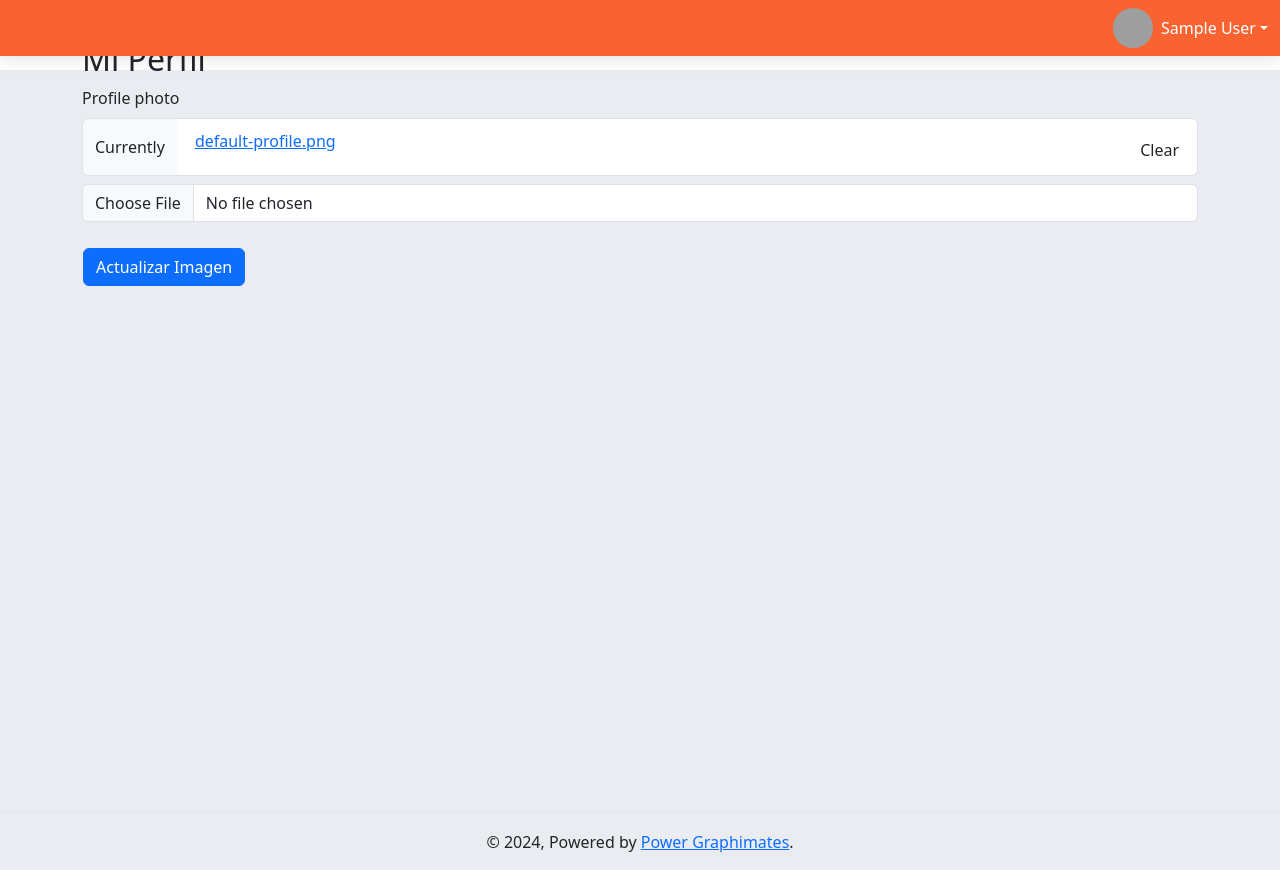
After one commit to graphimates/tire, a Django app: page /perfil/ in a window 1280 px wide. The commit adds this page. Run offline with Django 5.2, Linux system fonts and the light colour scheme; the visitor is signed in with stand-in values (Sample User, id 1); some libraries are stand-ins or nearby versions; grey boxes are pictures that could not be loaded.

Commit message:
Listo para pull request

```diff
--- a/static/assets/css/custom.css
+++ b/static/assets/css/custom.css
@@ -1,19 +1,28 @@
-/* custom.css */
-
 /* Color de fondo del header */
 .bg-orange {
-  background-color: #be5a03 !important;
+  background-color: #f96332 !important;
+}
+
+/* Cambiar el color de la barra de navegación principal */
+.navbar {
+  background-color: #f96332 !important; /* Aplica a todas las barras de navegación */
 }
 
 /* Ajustes para el header */
 header {
+  background-color: #f96332 !important; /* Asegura que el header tenga el color */
   position: fixed;
   top: 0;
   width: 100%;
   z-index: 1030;
 }
 
-/* Asegurar la consistencia visual */
+/* Para asegurarnos de que se aplica el color en el navbar en todas las pantallas */
+.navbar-dark {
+  background-color: #f96332 !important;
+}
+
+/* Ajustes generales */
 .main-panel {
   display: flex;
   flex-direction: column;
@@ -32,7 +41,7 @@ header {
 /* Botón seleccionado (resaltado) */
 .nav-item.active a {
   background-color: #fff !important; /* Fondo blanco para el botón seleccionado */
-  color: hsla(28, 93%, 48%, 0.911) !important; /* Texto naranja para el botón seleccionado */
+  color: hsl(51, 100%, 50%) !important; /* Texto naranja para el botón seleccionado */
   border-radius: 8px; /* Bordes redondeados */
   box-shadow: 0 4px 20px 0 rgba(0, 0, 0, 0.14),
               0 7px 10px -5px rgba(255, 133, 27, 0.4); /* Sombra */
@@ -41,7 +50,7 @@ header {
 /* Botón Upgrade to Pro al final del sidebar */
 .sidebar-footer a.upgrade-pro {
   background-color: #fff; /* Fondo blanco */
-  color: #FF851B !important; /* Texto naranja */
+  color: #f96332 !important; /* Texto naranja */
   padding: 15px 25px;
   text-align: center;
   border-radius: 30px; /* Botón redondeado */
@@ -54,7 +63,7 @@ header {
 }
 
 .sidebar-footer a.upgrade-pro:hover {
-  background-color: #f8440d; /* Cambiar a un tono más claro al hacer hover */
+  background-color: #f96332; /* Cambiar a un tono más claro al hacer hover */
   color: #fff !important; /* Texto blanco al hacer hover */
 }
 
@@ -74,7 +83,7 @@ header {
   text-transform: uppercase;
 }
 
-/* Responsive Adjustments */
+/* Ajustes Responsive */
 @media (max-width: 768px) {
   .sidebar {
     display: none;
@@ -95,4 +104,24 @@ header {
   }
 }
 
-/* Otros estilos personalizados... */
+/* Ajuste adicional para el botón de cerrar sesión en el sidebar */
+.sidebar-footer a.logout-btn {
+  background-color: #ff0000; /* Fondo rojo */
+  color: #fff !important; /* Texto blanco */
+  padding: 10px;
+  text-align: center;
+  border-radius: 30px;
+  text-decoration: none;
+  display: block;
+  margin: 20px auto 0; /* Márgenes ajustados */
+  width: calc(100% - 40px); /* Ajustar el ancho para dejar márgenes */
+}
+
+.sidebar-footer a.logout-btn:hover {
+  background-color: #d00000; /* Cambiar a un tono más oscuro al hacer hover */
+}
+
+/* Sombra para header y footer */
+header, .footer {
+  box-shadow: 0 4px 10px rgba(0, 0, 0, 0.1);
+}
--- a/templates/base.html
+++ b/templates/base.html
@@ -15,6 +15,7 @@
     <!-- Bootstrap CSS -->
     <link href="{% static 'assets/css/bootstrap.min.css' %}" rel="stylesheet" />
     <link href="{% static 'assets/css/now-ui-dashboard.css' %}" rel="stylesheet" />
+    <link href="https://cdn.jsdelivr.net/npm/bootstrap@5.3.0-alpha1/dist/css/bootstrap.min.css" rel="stylesheet">
 
     <!-- Custom CSS -->
     <link href="{% static 'assets/css/custom.css' %}" rel="stylesheet" />
--- a/templates/partials/header.html
+++ b/templates/partials/header.html
@@ -19,7 +19,7 @@
           <span class="ml-2 d-none d-md-inline">{{ user.get_full_name }}</span>
         </a>
         <div class="dropdown-menu dropdown-menu-right" aria-labelledby="userMenu">
-          <a class="dropdown-item" href="#">Perfil</a>
+          <a class="dropdown-item" href="{% url 'perfil_usuario' %}">Perfil</a>
           <div class="dropdown-divider"></div>
           <a class="dropdown-item" href="{% url 'logout' %}">Cerrar sesión</a>
         </div>
@@ -51,6 +51,7 @@
         </div>
       </li>
       {% endif %}
+
     </ul>
   </div>
 </nav>
--- /dev/null
+++ b/templates/usuarios/perfil_usuario.html
@@ -0,0 +1,13 @@
+{% extends 'base.html' %}
+{% load crispy_forms_tags %}
+
+{% block content %}
+<div class="container">
+  <h2>Mi Perfil</h2>
+  <form method="post" enctype="multipart/form-data">
+    {% csrf_token %}
+    {{ form|crispy }}
+    <button type="submit" class="btn btn-primary">Actualizar Imagen</button>
+  </form>
+</div>
+{% endblock %}
--- a/usuarios/forms.py
+++ b/usuarios/forms.py
@@ -65,3 +65,8 @@ class ModificarImagenForm(forms.ModelForm):
         widgets = {
             'profile_photo': forms.FileInput(attrs={'class': 'form-control'}),
         }
+
+class ProfileForm(forms.ModelForm):
+    class Meta:
+        model = Usuario
+        fields = ['profile_photo']
--- a/usuarios/views.py
+++ b/usuarios/views.py
@@ -2,6 +2,7 @@ from django.shortcuts import render, get_object_or_404, redirect
 from .models import Usuario
 from django.contrib.auth.decorators import login_required
 from .forms import UsuarioForm, ModificarImagenForm  # Asegúrate de importar ModificarImagenForm
+from .forms import ProfileForm
 
 # Vista para mostrar los usuarios en una tabla
 @login_required
@@ -52,3 +53,15 @@ def perfil(request):
 @login_required
 def perfil(request):
     return render(request, 'usuarios/perfil.html')
+
+@login_required
+def perfil_usuario(request):
+    usuario = request.user
+    if request.method == 'POST':
+        form = ProfileForm(request.POST, request.FILES, instance=usuario)
+        if form.is_valid():
+            form.save()
+            return redirect('perfil_usuario')
+    else:
+        form = ProfileForm(instance=usuario)
+    return render(request, 'usuarios/perfil_usuario.html', {'form': form})
--- a/wheels/urls.py
+++ b/wheels/urls.py
@@ -21,7 +21,7 @@ urlpatterns = [
     # Ruta para modificar imagen de perfil
     path('usuarios/modificar_imagen/', usuarios_views.modificar_imagen, name='modificar_imagen'),  # Nueva ruta para modificar la imagen de perfil
     path('usuarios/perfil/', usuarios_views.perfil, name='perfil'),
-
+    path('perfil/', usuarios_views.perfil_usuario, name='perfil_usuario'),
 
 ]
 
```
Also changed, not shown: wheels/settings.py (+36 -28 lines), media/profile_photos/00_34xJthE.png (added), media/profile_photos/00_KoulRc2.png (added), media/profile_photos/13900302_614885145347586_4206422983363794471_n.jpg (added), media/profile_photos/13900302_614885145347586_4206422983363794471_n_IUJG2uS.jpg (added).
